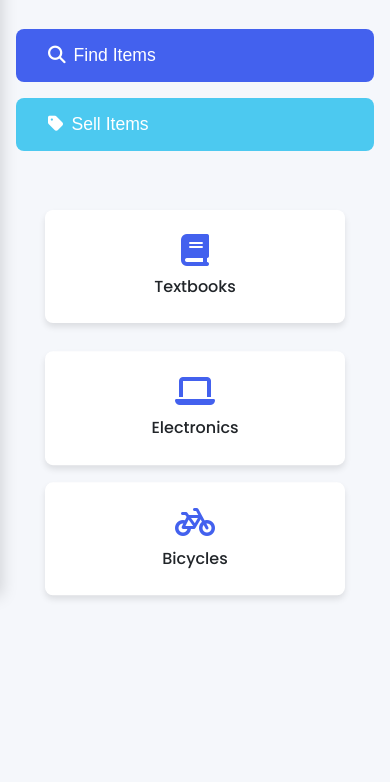
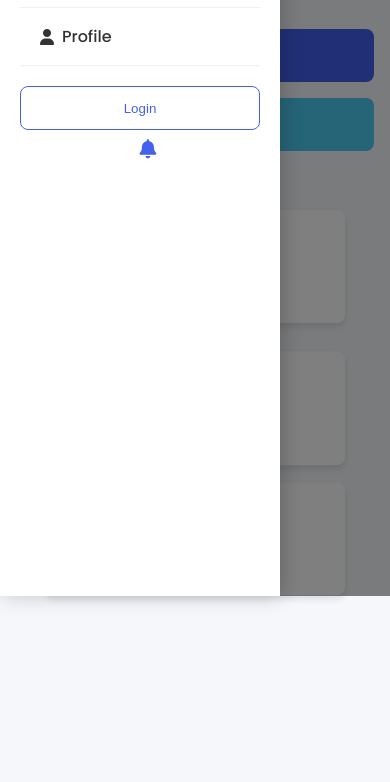
Before and after one commit to Vaggiri/free-sale-frontend, a plain HTML site: page index.html in a window 390 px wide. Shown: the part 248-1030 px from the top of the page. Drawn offline with nearby package versions, Linux system fonts and the light colour scheme; no server answers.

Commit message:
Initial Commit

```diff
--- a/css/responsive.css
+++ b/css/responsive.css
@@ -296,3 +296,65 @@
         margin: 0;
     }
 }
+/* EMERGENCY MOBILE MENU FIX */
+@media (max-width: 768px) {
+    .nav-menu {
+        position: fixed !important;
+        top: 0 !important;
+        left: -100% !important;
+        width: 280px !important;
+        height: 100vh !important;
+        background: white !important;
+        flex-direction: column !important;
+        padding: 80px 20px 20px !important;
+        box-shadow: 2px 0 20px rgba(0,0,0,0.2) !important;
+        z-index: 1000 !important;
+        transition: left 0.3s ease !important;
+        display: flex !important;
+        visibility: visible !important;
+        opacity: 1 !important;
+    }
+
+    .nav-menu.active {
+        left: 0 !important;
+    }
+
+    .nav-toggle {
+        display: flex !important;
+        z-index: 1001 !important;
+    }
+
+    .nav-link {
+        display: flex !important;
+        visibility: visible !important;
+        opacity: 1 !important;
+        padding: 16px 20px !important;
+        width: 100% !important;
+        border-bottom: 1px solid #f0f0f0 !important;
+        color: #333 !important;
+        text-decoration: none !important;
+    }
+
+    #auth-button {
+        display: flex !important;
+        visibility: visible !important;
+        opacity: 1 !important;
+        margin-top: 20px !important;
+        width: 100% !important;
+    }
+
+    .mobile-overlay {
+        display: none !important;
+        position: fixed !important;
+        top: 0 !important;
+        left: 0 !important;
+        width: 100% !important;
+        height: 100% !important;
+        background: rgba(0,0,0,0.5) !important;
+        z-index: 999 !important;
+    }
+
+    .mobile-overlay.active {
+        display: block !important;
+    }
+}
--- a/index.html
+++ b/index.html
@@ -89,7 +89,7 @@
             </div>
         </div>
     </nav>
-    <div class="mobile-overlay"></div>
+
     <main id="main-content">
         <section id="home-page" class="page active">
             <div class="hero-section">
@@ -204,7 +204,6 @@
             <div class="products-grid" id="products-container">
                 </div>
         </section>
-        <div class="mobile-overlay"></div>
         <section id="sell-page" class="page">
                 <div class="sell-form-container">
                     <form id="sell-form" class="sell-form" enctype="multipart/form-data">
@@ -362,6 +361,33 @@
     <script src="js/profile.js"></script>
     <script src="js/notifications.js"></script>
     <script src="js/app.js"></script>
+    <script>
+        // DEBUG SCRIPT - Remove after testing
+        document.addEventListener('DOMContentLoaded', function() {
+            console.log('=== 🐛 MOBILE MENU DEBUG ===');
+
+            const navMenu = document.querySelector('.nav-menu');
+            const navToggle = document.querySelector('.nav-toggle');
+
+            console.log('Nav Menu:', navMenu);
+            console.log('Nav Toggle:', navToggle);
+            console.log('Computed Styles:', {
+                display: window.getComputedStyle(navMenu).display,
+                visibility: window.getComputedStyle(navMenu).visibility,
+                opacity: window.getComputedStyle(navMenu).opacity,
+                position: window.getComputedStyle(navMenu).position,
+                left: window.getComputedStyle(navMenu).left,
+                zIndex: window.getComputedStyle(navMenu).zIndex
+            });
+
+            // Force show menu for testing
+            setTimeout(() => {
+                console.log('🔄 Forcing menu open for testing...');
+                navMenu.classList.add('active');
+                document.querySelector('.mobile-overlay').classList.add('active');
+            }, 1000);
+        });
+        </script>
 
 </body>
 </html>
```
